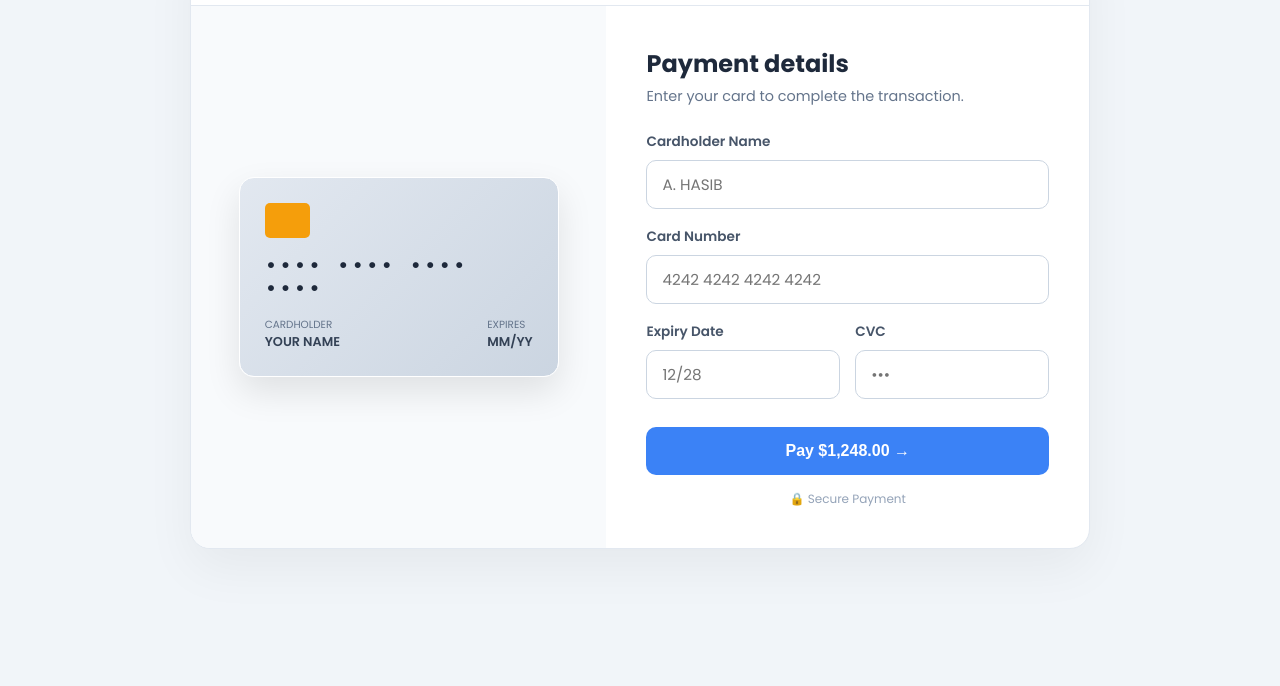
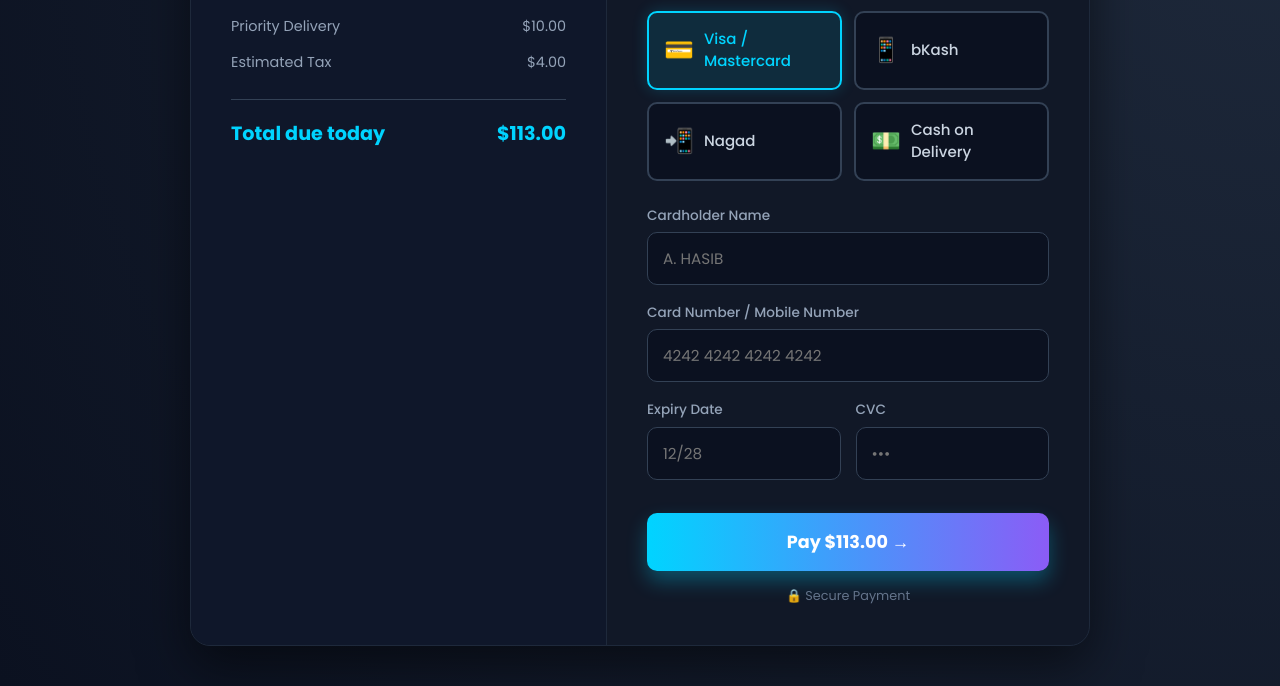
Before and after one commit to foysalraja/foysalraja.github.io, a plain HTML site: page checkout.html in a window 1280 px wide. Shown: the part 158-844 px from the top of the page. Before the commit the page ends 800 px from the top, so only its background shows below. Drawn offline with Linux system fonts and the light colour scheme.

```diff
--- a/checkout.html
+++ b/checkout.html
@@ -3,142 +3,98 @@
 <head>
     <meta charset="UTF-8">
     <meta name="viewport" content="width=device-width, initial-scale=1.0, maximum-scale=1.0, user-scalable=no">
-    <title>Secure Checkout | Sable</title>
+    <title>Secure Checkout | Foysal Raja</title>
     <link href="https://fonts.googleapis.com/css2?family=Poppins:wght@300;400;500;600;700&display=swap" rel="stylesheet">
+    <link rel="stylesheet" href="style.css">
     <style>
-        /* সাদা এবং পরিষ্কার প্রফেশনাল থিম */
-        * { box-sizing: border-box; margin: 0; padding: 0; }
-        body {
-            background: #f1f5f9;
-            font-family: 'Poppins', sans-serif;
-            display: flex;
-            justify-content: center;
-            align-items: center;
-            min-height: 100vh;
-            padding: 20px;
+        /* ডার্ক থিম পেমেন্ট পেজ */
+        body { background: #0b1120; font-family: 'Poppins', sans-serif; color: #e2e8f0; }
+
+        .checkout-container {
+            display: flex; justify-content: center; align-items: center;
+            min-height: 100vh; padding: 40px 20px;
+            background: radial-gradient(circle at top right, #1e293b, #0b1120);
         }
 
-        .checkout-wrapper {
-            background: #ffffff;
-            width: 100%;
-            max-width: 900px;
-            border-radius: 20px;
-            box-shadow: 0 20px 50px rgba(0,0,0,0.05);
-            overflow: hidden;
-            display: flex;
+        .checkout-box {
+            display: flex; width: 100%; max-width: 900px;
+            background: #111827; border-radius: 20px;
+            box-shadow: 0 20px 50px rgba(0,0,0,0.5);
+            overflow: hidden; border: 1px solid #1e293b;
             flex-wrap: wrap;
-            border: 1px solid #e2e8f0;
         }
 
-        /* টপ হেডার */
-        .checkout-header {
-            width: 100%;
-            padding: 20px 30px;
-            border-bottom: 1px solid #e2e8f0;
-            display: flex;
-            justify-content: space-between;
-            align-items: center;
-            background: #fff;
+        /* বাম দিকের অর্ডার সামারি */
+        .order-summary {
+            flex: 1; background: #0f172a; padding: 40px;
+            border-right: 1px solid #1e293b; min-width: 300px;
         }
-        .checkout-header h2 { font-size: 1.2rem; color: #1e293b; display: flex; align-items: center; gap: 10px;}
-        .steps { display: flex; gap: 15px; font-size: 0.8rem; font-weight: 500; color: #94a3b8; }
-        .steps .active { color: #3b82f6; }
-        .steps .done { color: #10b981; }
+        .order-summary h2 { font-size: 1.3rem; color: #fff; margin-bottom: 25px; }
+        .summary-item { display: flex; justify-content: space-between; margin-bottom: 15px; font-size: 0.9rem; color: #94a3b8; }
+        .summary-total { display: flex; justify-content: space-between; margin-top: 25px; padding-top: 20px; border-top: 1px solid #334155; font-weight: 700; font-size: 1.2rem; color: #00d4ff; }
 
-        /* বাম দিকের ৩ডি কার্ড */
-        .card-section {
-            flex: 1;
-            min-width: 320px;
-            padding: 40px;
-            background: #f8fafc;
-            display: flex;
-            flex-direction: column;
-            justify-content: center;
-            align-items: center;
+        /* ডান দিকের পেমেন্ট মেথড সেকশন */
+        .payment-section { flex: 1.2; padding: 40px; min-width: 300px; }
+        .payment-section h2 { font-size: 1.5rem; color: #fff; margin-bottom: 5px; }
+        .payment-section p { font-size: 0.9rem; color: #94a3b8; margin-bottom: 25px; }
+
+        /* পেমেন্ট মেথড অপশন */
+        .payment-methods {
+            display: grid; grid-template-columns: repeat(2, 1fr); gap: 12px; margin-bottom: 25px;
         }
+        .method-btn {
+            background: #0b1120; border: 2px solid #334155; border-radius: 10px;
+            padding: 15px; display: flex; align-items: center; gap: 10px;
+            cursor: pointer; transition: 0.3s; color: #cbd5e1; font-weight: 500;
+        }
+        .method-btn:hover { border-color: #00d4ff; }
+        .method-btn.active { border-color: #00d4ff; background: rgba(0, 212, 255, 0.1); color: #00d4ff; box-shadow: 0 0 15px rgba(0, 212, 255, 0.2); }
+        .method-btn img { width: 30px; height: 30px; object-fit: contain; border-radius: 5px; }
 
-        .credit-card {
-            width: 320px;
-            height: 200px;
-            background: linear-gradient(135deg, #e2e8f0 0%, #cbd5e1 100%);
-            border-radius: 15px;
-            padding: 25px;
-            display: flex;
-            flex-direction: column;
-            justify-content: space-between;
-            box-shadow: 0 15px 35px rgba(0,0,0,0.1);
-            position: relative;
-            color: #334155;
-            border: 1px solid #fff;
-        }
-
-        .card-chip { width: 45px; height: 35px; background: #f59e0b; border-radius: 5px; margin-bottom: 15px; }
-        .card-number { font-size: 1.3rem; letter-spacing: 2px; font-family: monospace; font-weight: 600; color: #1e293b; }
-        .card-bottom { display: flex; justify-content: space-between; font-size: 0.8rem; font-weight: 600; margin-top: 15px;}
-        .card-bottom span { color: #64748b; font-size: 0.65rem; display: block; font-weight: 400;}
-
-        /* ডান দিকের ফর্ম */
-        .form-section { flex: 1.2; padding: 40px; }
-        .form-section h2 { font-size: 1.5rem; color: #1e293b; margin-bottom: 5px; }
-        .form-section p { font-size: 0.9rem; color: #64748b; margin-bottom: 25px; }
-
+        /* ফর্ম ফিল্ড */
         .form-group { margin-bottom: 18px; }
-        .form-group label { display: block; font-size: 0.85rem; font-weight: 600; color: #475569; margin-bottom: 8px; }
-
-        .input-field {
-            width: 100%;
-            padding: 12px 15px;
-            background: #fff;
-            border: 1px solid #cbd5e1;
-            border-radius: 10px;
-            font-size: 0.95rem;
-            color: #1e293b;
-            outline: none;
-            transition: 0.3s;
+        .form-group label { display: block; font-size: 0.85rem; font-weight: 500; color: #94a3b8; margin-bottom: 6px; }
+        .form-group input {
+            width: 100%; padding: 14px 15px; background: #0b1120;
+            border: 1px solid #334155; border-radius: 10px;
+            font-size: 0.95rem; color: #fff; outline: none; transition: 0.2s;
             font-family: 'Poppins', sans-serif;
         }
-        .input-field:focus { border-color: #3b82f6; box-shadow: 0 0 0 3px rgba(59, 130, 246, 0.1); }
+        .form-group input:focus { border-color: #00d4ff; box-shadow: 0 0 10px rgba(0, 212, 255, 0.2); }
 
         .row { display: flex; gap: 15px; }
         .row .form-group { flex: 1; }
 
         .pay-btn {
-            width: 100%;
-            padding: 15px;
-            background: #3b82f6;
-            color: #fff;
-            border: none;
-            border-radius: 10px;
-            font-size: 1rem;
-            font-weight: 600;
-            cursor: pointer;
-            margin-top: 10px;
-            transition: 0.3s;
+            width: 100%; padding: 16px; background: linear-gradient(90deg, #00d4ff, #8b5cf6);
+            color: #fff; border: none; border-radius: 10px; font-size: 1.1rem; font-weight: 700;
+            cursor: pointer; margin-top: 15px; transition: 0.3s;
+            box-shadow: 0 10px 20px rgba(0, 212, 255, 0.3);
         }
-        .pay-btn:hover { background: #2563eb; box-shadow: 0 10px 20px rgba(59, 130, 246, 0.2); }
+        .pay-btn:hover { transform: translateY(-2px); box-shadow: 0 15px 30px rgba(0, 212, 255, 0.4); }
 
-        .secure-badge { display: flex; align-items: center; justify-content: center; gap: 5px; font-size: 0.75rem; color: #94a3b8; margin-top: 15px; }
+        .secure-badge { display: flex; align-items: center; justify-content: center; gap: 5px; font-size: 0.8rem; color: #64748b; margin-top: 15px; }
 
         /* সাকসেস পপআপ */
         .success-popup {
             position: fixed; top: 0; left: 0; width: 100%; height: 100%;
-            background: rgba(15, 23, 42, 0.7); backdrop-filter: blur(4px);
+            background: rgba(11, 17, 32, 0.9); backdrop-filter: blur(8px);
             display: flex; justify-content: center; align-items: center;
             z-index: 1000; opacity: 0; pointer-events: none; transition: opacity 0.3s;
         }
         .success-popup.active { opacity: 1; pointer-events: auto; }
 
         .popup-content {
-            background: #fff; padding: 40px; border-radius: 20px;
+            background: #111827; padding: 40px; border-radius: 20px;
             text-align: center; max-width: 350px; width: 90%;
             transform: translateY(20px); transition: transform 0.4s;
-            box-shadow: 0 20px 40px rgba(0,0,0,0.1);
+            box-shadow: 0 20px 40px rgba(0,0,0,0.5); border: 1px solid #00d4ff;
         }
         .success-popup.active .popup-content { transform: translateY(0); }
 
         .checkmark-circle {
             width: 80px; height: 80px; border-radius: 50%;
-            background: #dcfce7; display: flex; justify-content: center; align-items: center;
+            background: rgba(16, 185, 129, 0.2); display: flex; justify-content: center; align-items: center;
             margin: 0 auto 20px auto;
         }
         .checkmark {
@@ -147,85 +103,86 @@
             border-bottom: 5px solid #10b981;
             transform: rotate(45deg) translate(-2px, -5px);
         }
-        .popup-content h2 { color: #1e293b; font-size: 1.4rem; margin-bottom: 10px; }
-        .popup-content p { color: #64748b; font-size: 0.9rem; margin-bottom: 20px; }
+        .popup-content h2 { color: #fff; font-size: 1.4rem; margin-bottom: 10px; }
+        .popup-content p { color: #94a3b8; font-size: 0.9rem; margin-bottom: 20px; }
 
         .close-popup-btn {
-            background: #f1f5f9; color: #475569; border: none;
+            background: #00d4ff; color: #0b1120; border: none;
             padding: 12px 30px; border-radius: 10px; font-weight: 600;
             cursor: pointer; transition: 0.2s; width: 100%;
         }
-        .close-popup-btn:hover { background: #e2e8f0; }
+        .close-popup-btn:hover { background: #0ea5e9; }
 
         @media (max-width: 768px) {
-            .checkout-wrapper { flex-direction: column; }
-            .card-section { padding: 20px; }
-            .credit-card { width: 100%; max-width: 320px; }
-            .form-section { padding: 20px; }
+            .checkout-box { flex-direction: column; }
+            .order-summary { border-right: none; border-bottom: 1px solid #1e293b; }
+            .payment-methods { grid-template-columns: 1fr; }
         }
     </style>
 </head>
 <body>
 
-    <div class="checkout-wrapper">
-        <!-- টপ হেডার -->
-        <div class="checkout-header">
-            <h2><span style="color:#3b82f6; font-weight:800;">SABLE</span> CHECKOUT</h2>
-            <div class="steps">
-                <span class="done">✓ Your bag</span>
-                <span class="done">✓ Delivery</span>
-                <span class="active">3 Payment</span>
+    <div class="checkout-container">
+        <div class="checkout-box">
+
+            <!-- বাম দিকের অর্ডার সামারি -->
+            <div class="order-summary">
+                <h2>Order Summary</h2>
+                <div class="summary-item"><span>Premium Membership</span><span>$99.00</span></div>
+                <div class="summary-item"><span>Priority Delivery</span><span>$10.00</span></div>
+                <div class="summary-item"><span>Estimated Tax</span><span>$4.00</span></div>
+                <div class="summary-total"><span>Total due today</span><span>$113.00</span></div>
+            </div>
+
+            <!-- ডান দিকের পেমেন্ট মেথড -->
+            <div class="payment-section">
+                <h2>Payment Method</h2>
+                <p>Select your preferred payment option.</p>
+
+                <!-- পেমেন্ট মেথড বাটন -->
+                <div class="payment-methods">
+                    <div class="method-btn active" onclick="selectMethod(this)">
+                        <span style="font-size: 1.5rem;">💳</span> Visa / Mastercard
+                    </div>
+                    <div class="method-btn" onclick="selectMethod(this)">
+                        <span style="font-size: 1.5rem;">📱</span> bKash
+                    </div>
+                    <div class="method-btn" onclick="selectMethod(this)">
+                        <span style="font-size: 1.5rem;">📲</span> Nagad
+                    </div>
+                    <div class="method-btn" onclick="selectMethod(this)">
+                        <span style="font-size: 1.5rem;">💵</span> Cash on Delivery
                     </div>
                 </div>
 
-        <!-- বাম দিকের কার্ড -->
-        <div class="card-section">
-            <div class="credit-card">
-                <div class="card-chip"></div>
-                <div class="card-number" id="displayCardNumber">•••• •••• •••• ••••</div>
-                <div class="card-bottom">
-                    <div>
-                        <span>CARDHOLDER</span>
-                        <div id="displayName">YOUR NAME</div>
-                    </div>
-                    <div>
-                        <span>EXPIRES</span>
-                        <div id="displayExpiry">MM/YY</div>
-                    </div>
-                </div>
-            </div>
-        </div>
-
-        <!-- ডান দিকের ফর্ম -->
-        <div class="form-section">
-            <h2>Payment details</h2>
-            <p>Enter your card to complete the transaction.</p>
-
+                <!-- পেমেন্ট ফর্ম -->
                 <form id="paymentForm">
                     <div class="form-group">
                         <label>Cardholder Name</label>
-                    <input type="text" class="input-field" id="cardName" placeholder="A. HASIB" required>
+                        <input type="text" placeholder="A. HASIB" required>
                     </div>
 
                     <div class="form-group">
-                    <label>Card Number</label>
-                    <input type="text" class="input-field" id="cardNumber" placeholder="4242 4242 4242 4242" required maxlength="19">
+                        <label>Card Number / Mobile Number</label>
+                        <input type="text" placeholder="4242 4242 4242 4242" required>
                     </div>
 
                     <div class="row">
                         <div class="form-group">
                             <label>Expiry Date</label>
-                        <input type="text" class="input-field" id="cardExpiry" placeholder="12/28" required maxlength="5">
+                            <input type="text" placeholder="12/28" required>
                         </div>
                         <div class="form-group">
                             <label>CVC</label>
-                        <input type="password" class="input-field" placeholder="•••" required maxlength="4">
+                            <input type="password" placeholder="•••" required>
                         </div>
                     </div>
 
-                <button type="submit" class="pay-btn">Pay $1,248.00 →</button>
+                    <button type="submit" class="pay-btn">Pay $113.00 →</button>
                     <div class="secure-badge">🔒 Secure Payment </div>
                 </form>
+            </div>
+
         </div>
     </div>
 
@@ -242,32 +199,13 @@
     </div>
 
     <script>
-        // কার্ডের নাম্বার ও নাম লাইভ আপডেট
-        const cardNumberInput = document.getElementById('cardNumber');
-        const cardNameInput = document.getElementById('cardName');
-        const cardExpiryInput = document.getElementById('cardExpiry');
-
-        const displayCardNumber = document.getElementById('displayCardNumber');
-        const displayName = document.getElementById('displayName');
-        const displayExpiry = document.getElementById('displayExpiry');
-
-        cardNumberInput.addEventListener('input', (e) => {
-            let value = e.target.value.replace(/\s+/g, '').replace(/[^0-9]/gi, '');
-            let formattedValue = value.match(/.{1,4}/g)?.join(' ') || '';
-            e.target.value = formattedValue;
-            displayCardNumber.innerText = formattedValue || '•••• •••• •••• ••••';
-        });
-
-        cardNameInput.addEventListener('input', (e) => {
-            displayName.innerText = e.target.value.toUpperCase() || 'YOUR NAME';
-        });
-
-        cardExpiryInput.addEventListener('input', (e) => {
-            let value = e.target.value.replace(/\s+/g, '').replace(/[^0-9]/gi, '');
-            if (value.length > 2) { value = value.substring(0, 2) + '/' + value.substring(2, 4); }
-            e.target.value = value;
-            displayExpiry.innerText = value || 'MM/YY';
-        });
+        // পেমেন্ট মেথড সিলেক্ট করার ফাংশন
+        function selectMethod(element) {
+            // সব বাটন থেকে active ক্লাস সরানো
+            document.querySelectorAll('.method-btn').forEach(btn => btn.classList.remove('active'));
+            // ক্লিক করা বাটনে active ক্লাস যোগ করা
+            element.classList.add('active');
+        }
 
         // সাবমিট করলে পপআপ দেখানো
         document.getElementById('paymentForm').addEventListener('submit', function(e) {
@@ -277,11 +215,7 @@
 
         function closePopup() {
             document.getElementById('successPopup').classList.remove('active');
-            // ফর্ম রিসেট এবং কার্ড আগের অবস্থায় ফেরানো
             document.getElementById('paymentForm').reset();
-            displayCardNumber.innerText = '•••• •••• •••• ••••';
-            displayName.innerText = 'YOUR NAME';
-            displayExpiry.innerText = 'MM/YY';
         }
     </script>
 </body>
```
Also changed, not shown: about.html (+0 -1 lines), contact.html (+0 -1 lines), game.html (+0 -1 lines), index.html (+0 -1 lines), services.html (+0 -1 lines). Lines whose indentation alone changed are shown as unchanged.
